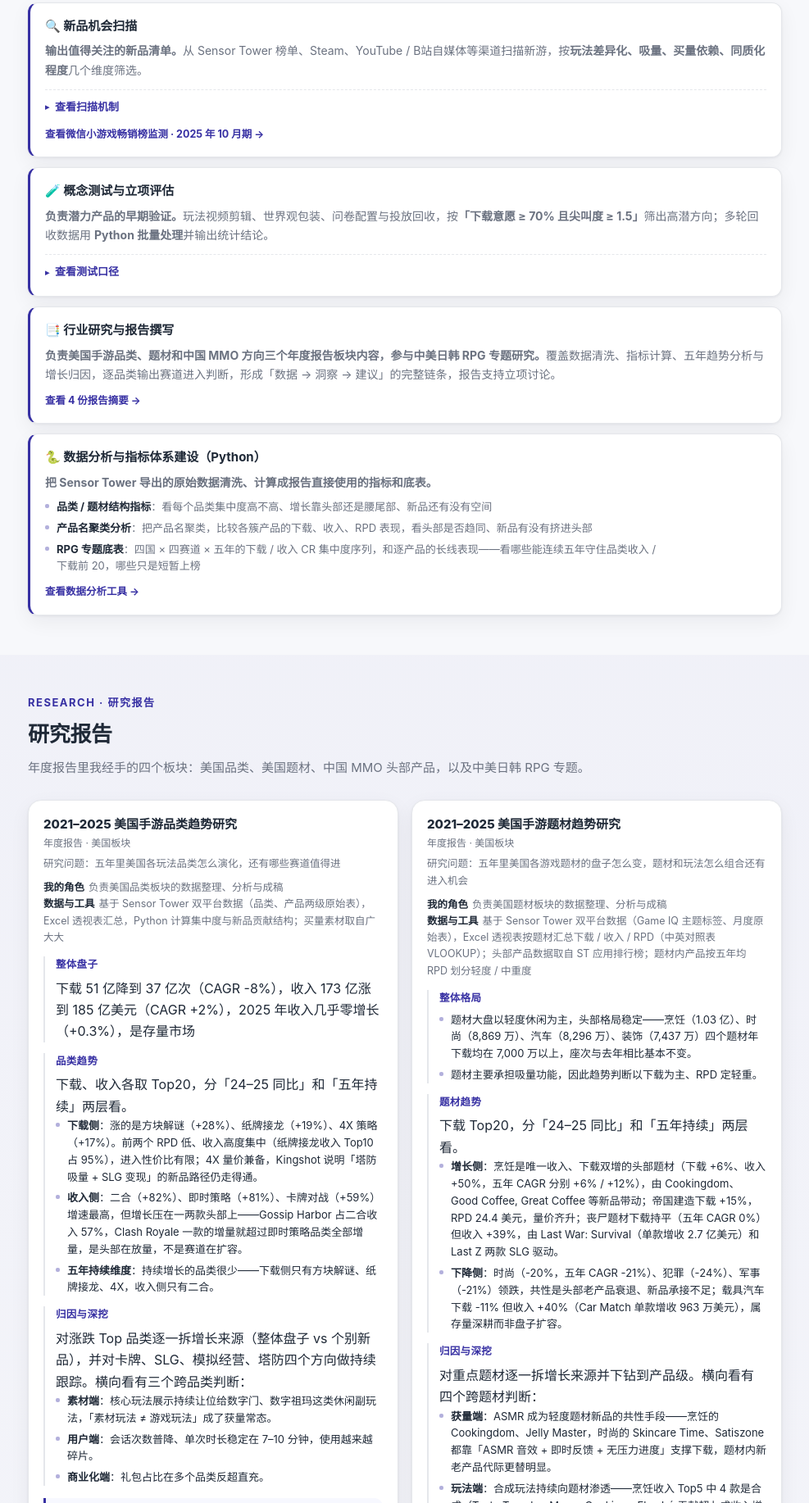
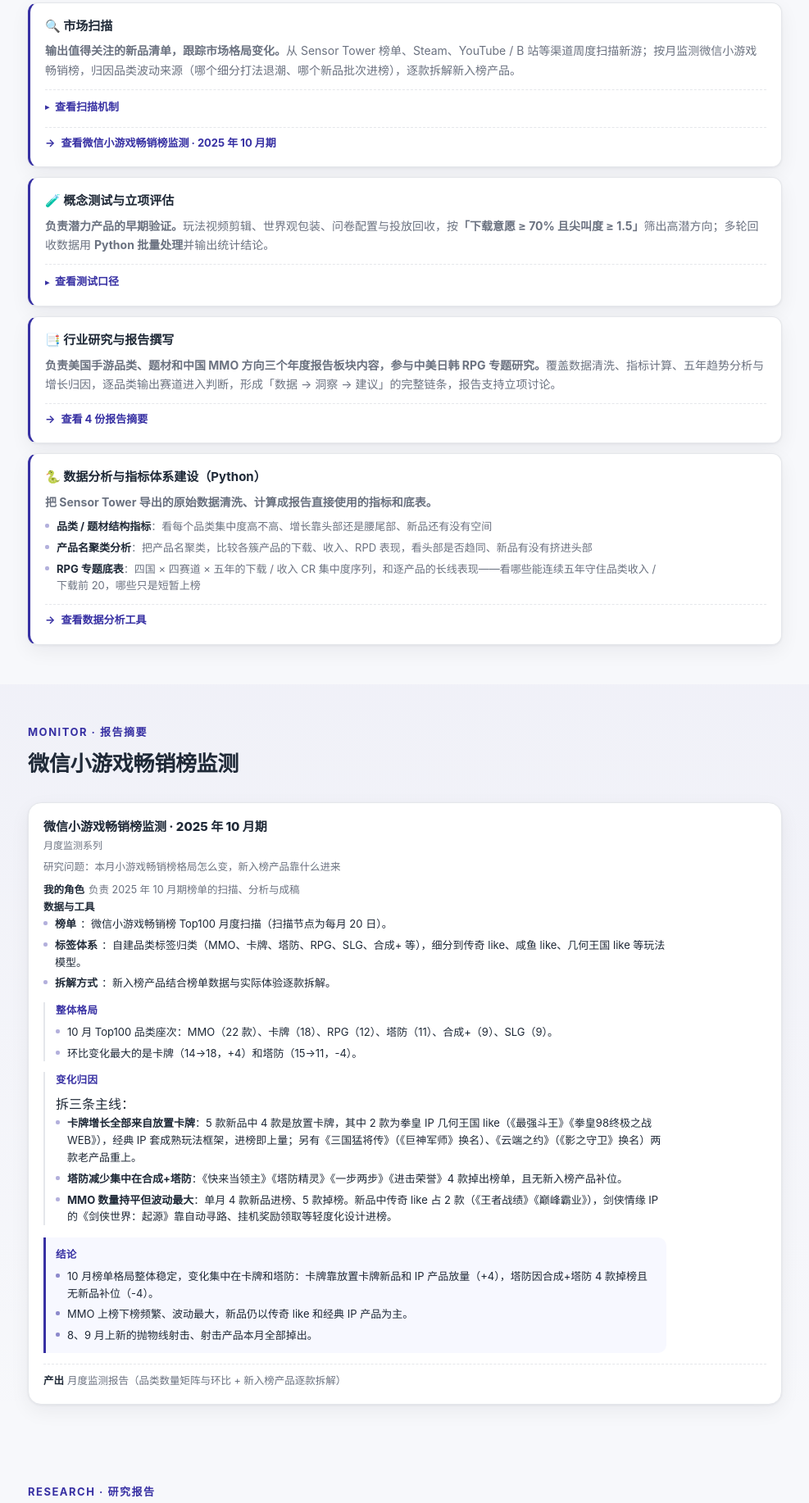
Before and after one commit to han-wangze/hanwangze, a plain HTML site: page experience-cyou.html in a window 1280 px wide. Shown: the part 451-2285 px from the top of the page at 82% size, without its empty margins (146-1133 px from the left). Drawn offline with Linux system fonts and the light colour scheme.

Commit message:
结构：首页实习卡并成 3 行 + 月报分区上移改名 + 职责卡入口条统一外观
用户六条要求，全部落盘。

- 首页实习卡：4 行 → **3 行**，把「新品扫描」「榜单监测」并成一行「市场扫描」（周度扫描 ST 榜单 /
  Steam / YouTube / B 站新游 + 月度扫描微信小游戏畅销榜），顺序改为 市场扫描 → 概念测试 →
  行业研究与数据分析。
- 职责卡①：由「新品机会扫描」改称「**市场扫描**」，正文换成新文案（输出值得关注的新品清单、
  跟踪市场格局变化；周度扫新游 + 按月监测榜单单，归因波动来源并逐款拆解新入榜产品）。
- 月报分区：删掉「月榜监测独立于年度报告…」说明；不再叫「常态化监测」→ k 标签「Monitor · 报告摘要」、
  h2「微信小游戏畅销榜监测」（期次留给报告卡自己显示，避免重复）；整段**上移到研究报告之前**，
  并重排 `.alt` 背景交替（role / monitor(alt) / reports / tools(alt) / stack）。
- **入口条统一外观**：原先卡①②是「展开条」（虚线 + ▸）、卡①③④是「跳转条」（裸链接 + 手写 →），
  四张卡之间也不统一。现改为共用一套：同 13px / 同虚线上边框 / 同内边距，只靠左侧标记区分
  ▸ 展开、→ 跳转；`.go` 里手写的「 →」删除，改由 CSS ::before 生成（11px 下太细，调到 13px）。
- meta 描述里残留的「新品机会扫描」一并改成「市场扫描」。

⚠️ 副作用一处：卡①新正文未含「按玩法差异化、吸量、买量依赖、同质化程度四个维度筛选」——
而这四词正是上一轮按用户要求加粗的；照新文案落盘后它们从卡①正文消失（下拉第 3 条里仍有）。
已提示用户，等他决定是否补回。

校验：portfolio_qa.py 通过；_ctx_check.py 145 项全过（新增 5 条断言）；两个文本镜像重跑；
出图 4 张核对。未推送，线上仍为 56eded7。

```diff
--- a/experience-cyou.html
+++ b/experience-cyou.html
@@ -4,7 +4,7 @@
 <meta charset="UTF-8" />
 <meta name="viewport" content="width=device-width, initial-scale=1.0" />
 <title>战略分析实习 · 搜狐畅游 | 韩王泽</title>
-<meta name="description" content="搜狐畅游战略分析实习（2025.11–2026.02）：新品机会扫描、概念测试与立项评估、行业研究与报告撰写、数据分析与指标体系建设（Python）。" />
+<meta name="description" content="搜狐畅游战略分析实习（2025.11–2026.02）：市场扫描、概念测试与立项评估、行业研究与报告撰写、数据分析与指标体系建设（Python）。" />
 <meta name="author" content="韩王泽" />
 <link rel="icon" href="favicon.svg" type="image/svg+xml" />
 <link rel="icon" href="favicon.ico" sizes="32x32" />
@@ -15,7 +15,7 @@
 <meta property="og:site_name" content="韩王泽 · 个人主页" />
 <meta property="og:locale" content="zh_CN" />
 <meta property="og:title" content="战略分析实习 · 搜狐畅游 | 韩王泽" />
-<meta property="og:description" content="新品机会扫描、概念测试与立项评估、行业研究与报告撰写、数据分析与指标体系建设（Python）。" />
+<meta property="og:description" content="市场扫描、概念测试与立项评估、行业研究与报告撰写、数据分析与指标体系建设（Python）。" />
 <meta property="og:url" content="https://han-wangze.github.io/hanwangze/experience-cyou.html" />
 <meta property="og:image" content="https://han-wangze.github.io/hanwangze/og.png" />
 <meta property="og:image:width" content="1200" />
@@ -23,7 +23,7 @@
 <meta property="og:image:alt" content="韩王泽个人主页：教育经历、实习经历与项目作品" />
 <meta name="twitter:card" content="summary_large_image" />
 <meta name="twitter:title" content="战略分析实习 · 搜狐畅游 | 韩王泽" />
-<meta name="twitter:description" content="新品机会扫描、概念测试与立项评估、行业研究与报告撰写、数据分析与指标体系建设（Python）。" />
+<meta name="twitter:description" content="市场扫描、概念测试与立项评估、行业研究与报告撰写、数据分析与指标体系建设（Python）。" />
 <meta name="twitter:image" content="https://han-wangze.github.io/hanwangze/og.png" />
 <style>
   :root{
@@ -212,8 +212,11 @@
   .reports.wide{grid-template-columns:1fr}
   /* 09-25 结构改造：分区版式（职责卡只做导航；报告/工具升级为分区） */
   .rq{font-size:12.5px;color:var(--muted);margin-top:6px}
-  .role .go{display:inline-block;margin-top:11px;font-size:12.5px;font-weight:700;color:var(--primary)}
-  .role .go:hover{text-decoration:underline}
+  /* 职责卡里的「入口条」：展开（▸）与跳转（→）共用一套外观，只靠左侧标记区分 */
+  .role .go{display:flex;align-items:center;gap:7px;margin-top:12px;padding:8px 0 2px;
+    border-top:1px dashed var(--line);font-size:13px;font-weight:700;color:var(--primary)}
+  .role .go::before{content:"\2192";font-size:13px;line-height:1}
+  .role .go:hover{opacity:.78}
   /* 阅读宽度：长文不再跑满 960px（两列卡自然窄，宽卡与工具卡靠这条收住） */
   .blk,.bul{max-width:760px}
   /* codecard 摘要行：一句话跟在脚本名同行，过长省略号截断 */
@@ -296,8 +299,8 @@
     </div>
     <div class="roles">
       <div class="role" id="r-scan">
-        <div class="h">🔍 新品机会扫描</div>
-        <div class="d"><b>输出值得关注的新品清单。</b>从 Sensor Tower 榜单、Steam、YouTube / B站自媒体等渠道扫描新游，按<b>玩法差异化、吸量、买量依赖、同质化程度</b>几个维度筛选。</div>
+        <div class="h">🔍 市场扫描</div>
+        <div class="d"><b>输出值得关注的新品清单，跟踪市场格局变化。</b>从 Sensor Tower 榜单、Steam、YouTube / B 站等渠道周度扫描新游；按月监测微信小游戏畅销榜，归因品类波动来源（哪个细分打法退潮、哪个新品批次进榜），逐款拆解新入榜产品。</div>
         <details class="expand" id="scan-src">
           <summary>查看扫描机制</summary>
           <div class="ebody">
@@ -308,7 +311,7 @@
             </ul>
           </div>
         </details>
-        <a class="go" href="#monitor">查看微信小游戏畅销榜监测 · 2025 年 10 月期 →</a>
+        <a class="go" href="#monitor">查看微信小游戏畅销榜监测 · 2025 年 10 月期</a>
       </div>
       <div class="role" id="r-concept">
         <div class="h">🧪 概念测试与立项评估</div>
@@ -327,19 +330,43 @@
       <div class="role" id="r-report">
         <div class="h">📑 行业研究与报告撰写</div>
         <div class="d"><b>负责美国手游品类、题材和中国 MMO 方向三个年度报告板块内容，参与中美日韩 RPG 专题研究。</b>覆盖数据清洗、指标计算、五年趋势分析与增长归因，逐品类输出赛道进入判断，形成「数据 → 洞察 → 建议」的完整链条，报告支持立项讨论。</div>
-        <a class="go" href="#reports">查看 4 份报告摘要 →</a>
+        <a class="go" href="#reports">查看 4 份报告摘要</a>
       </div>
       <div class="role" id="r-data">
         <div class="h">🐍 数据分析与指标体系建设（Python）</div>
         <div class="d"><b>把 Sensor Tower 导出的原始数据清洗、计算成报告直接使用的指标和底表。</b><ul class="bul"><li><b>品类 / 题材结构指标</b>：看每个品类集中度高不高、增长靠头部还是腰尾部、新品还有没有空间</li><li><b>产品名聚类分析</b>：把产品名聚类，比较各簇产品的下载、收入、RPD 表现，看头部是否趋同、新品有没有挤进头部</li><li><b>RPG 专题底表</b>：四国 × 四赛道 × 五年的下载 / 收入 CR 集中度序列，和逐产品的长线表现——看哪些能连续五年守住品类收入 / 下载前 20，哪些只是短暂上榜</li></ul></div>
-        <a class="go" href="#tools">查看数据分析工具 →</a>
+        <a class="go" href="#tools">查看数据分析工具</a>
       </div>
     </div>
   </div>
 </section>
 
-<!-- ============ 02 研究报告 ============ -->
-<section id="reports" class="alt">
+<!-- ============ 02 微信小游戏月报摘要 ============ -->
+<section id="monitor" class="alt">
+  <div class="wrap">
+    <div class="sec-head">
+      <div class="k">Monitor · 报告摘要</div>
+      <h2>微信小游戏畅销榜监测</h2>
+    </div>
+    <div class="reports wide">
+      <div class="rcard" id="r-minigame">
+        <div class="rt">微信小游戏畅销榜监测 · 2025 年 10 月期</div>
+        <div class="rm">月度监测系列</div>
+        <div class="rq">研究问题：本月小游戏畅销榜格局怎么变，新入榜产品靠什么进来</div>
+        <div class="meta-row"><b>我的角色</b>负责 2025 年 10 月期榜单的扫描、分析与成稿<br><b>数据与工具</b><ul class="bul"><li><b>榜单</b>：微信小游戏畅销榜 Top100 月度扫描（扫描节点为每月 20 日）。</li><li><b>标签体系</b>：自建品类标签归类（MMO、卡牌、塔防、RPG、SLG、合成+ 等），细分到传奇 like、咸鱼 like、几何王国 like 等玩法模型。</li><li><b>拆解方式</b>：新入榜产品结合榜单数据与实际体验逐款拆解。</li></ul></div>
+
+
+        <div class="blk"><div class="bt">整体格局</div><ul class="bul"><li>10 月 Top100 品类座次：MMO（22 款）、卡牌（18）、RPG（12）、塔防（11）、合成+（9）、SLG（9）。</li><li>环比变化最大的是卡牌（14→18，+4）和塔防（15→11，-4）。</li></ul></div>
+        <div class="blk"><div class="bt">变化归因</div>拆三条主线：<ul class="bul"><li><b>卡牌增长全部来自放置卡牌</b>：5 款新品中 4 款是放置卡牌，其中 2 款为拳皇 IP 几何王国 like（《最强斗王》《拳皇98终极之战WEB》），经典 IP 套成熟玩法框架，进榜即上量；另有《三国猛将传》（《巨神军师》换名）、《云端之约》（《影之守卫》换名）两款老产品重上。</li><li><b>塔防减少集中在合成+塔防</b>：《快来当领主》《塔防精灵》《一步两步》《进击荣誉》4 款掉出榜单，且无新入榜产品补位。</li><li><b>MMO 数量持平但波动最大</b>：单月 4 款新品进榜、5 款掉榜。新品中传奇 like 占 2 款（《王者战绩》《巅峰霸业》），剑侠情缘 IP 的《剑侠世界：起源》靠自动寻路、挂机奖励领取等轻度化设计进榜。</li></ul></div>
+        <div class="blk key"><div class="bt">结论</div><ul class="bul"><li>10 月榜单格局整体稳定，变化集中在卡牌和塔防：卡牌靠放置卡牌新品和 IP 产品放量（+4），塔防因合成+塔防 4 款掉榜且无新品补位（-4）。</li><li>MMO 上榜下榜频繁、波动最大，新品仍以传奇 like 和经典 IP 产品为主。</li><li>8、9 月上新的抛物线射击、射击产品本月全部掉出。</li></ul></div>
+        <div class="foot-line"><b>产出</b>月度监测报告（品类数量矩阵与环比 + 新入榜产品逐款拆解）</div>
+      </div>
+    </div>
+  </div>
+</section>
+
+<!-- ============ 03 研究报告 ============ -->
+<section id="reports">
   <div class="wrap">
     <div class="sec-head">
       <div class="k">Research · 研究报告</div>
@@ -401,31 +428,6 @@
         <div class="blk"><div class="bt">细分赛道</div>按「规模—集中度—头部粘性—进入路径」拆四条：<ul class="bul"><li><b>MMORPG</b>：四国下载 2025 年齐创五年新低，付费能力分化极端——韩日 RPD 55 美元以上，中国仅 23 美元左右。头部固化：中国收入 CR10 为 60%、韩国 71%，且除《逆水寒》《冒险岛：枫之传说》外，新品几乎无法在收入 Top10 维持满两年。可行路径是怀旧 IP + 数值轻度化。</li><li><b>放置 RPG</b>：四条赛道中近年唯一还有过增长的（美日韩 2024 年见顶、2025 年小幅回落）。韩国下载量最大（3,220 万），日本 RPD 最高；收入集中度也最高——中国 CR10 达 84%。爆款生命周期极短（韩国《菇勇者传说》收入一年跌 90%），怀旧 IP 是跨市场验证过的确定性打法（冒险岛 Idle 在美日韩同时进榜）。</li><li><b>卡牌 RPG</b>：日本 RPD 42.6 美元、四国最高，中国不足 15 美元、最低。老牌 IP 粘性接近事实垄断：美国《RAID》连续五年收入榜首，日本《FGO》22–25 年连续榜首；韩国 2025 年靠重制 IP《七骑士 Re:BIRTH》（RPD 46.3 美元）拉动回升。美日韩进入难度都大，建议止步于差异化题材观察。</li><li><b>开放世界</b>：高门槛、高风险，无顶级研发配置不建议进入——《原神》之后五年仅 7 个项目熬到上线、其中 2 款速死，没熬过研发期的项目是这个数量的数十倍。存活路径只有两条：《鸣潮》式挖掘未被满足的需求，或《燕云十六声》《无限暖暖》式切入差异化人群，共同前提是顶尖美术与玩作品质，且获量靠营销与社媒自传播而非买量。</li></ul></div>
         <div class="blk key"><div class="bt">结论</div><ul class="bul"><li><b>可关注</b>——放置 RPG（差异化吸量题材 + 怀旧 IP 矩阵）、中韩 MMORPG（怀旧 IP + 轻度化）。</li><li><b>谨慎</b>——卡牌 RPG（头部 IP 粘性垄断，美日韩均不宜正面进入）。</li><li><span class="hl">不建议——开放世界</span>（研发资源门槛决定这不是选题问题，是禀赋问题）。</li></ul></div>
         <div class="foot-line"><b>产出</b>独立研究报告（四国 RPG 市场底表 + 赛道 × 国家矩阵分析 + 分赛道进入建议）</div>
-      </div>
-    </div>
-  </div>
-</section>
-
-<!-- ============ 03 常态化监测 ============ -->
-<section id="monitor">
-  <div class="wrap">
-    <div class="sec-head">
-      <div class="k">Monitor · 常态化监测</div>
-      <h2>常态化监测</h2>
-      <p>月榜监测独立于年度报告：每月固定节点扫描一次，跟踪品类格局与环比波动。</p>
-    </div>
-    <div class="reports wide">
-      <div class="rcard" id="r-minigame">
-        <div class="rt">微信小游戏畅销榜监测 · 2025 年 10 月期</div>
-        <div class="rm">月度监测系列</div>
-        <div class="rq">研究问题：本月小游戏畅销榜格局怎么变，新入榜产品靠什么进来</div>
-        <div class="meta-row"><b>我的角色</b>负责 2025 年 10 月期榜单的扫描、分析与成稿<br><b>数据与工具</b><ul class="bul"><li><b>榜单</b>：微信小游戏畅销榜 Top100 月度扫描（扫描节点为每月 20 日）。</li><li><b>标签体系</b>：自建品类标签归类（MMO、卡牌、塔防、RPG、SLG、合成+ 等），细分到传奇 like、咸鱼 like、几何王国 like 等玩法模型。</li><li><b>拆解方式</b>：新入榜产品结合榜单数据与实际体验逐款拆解。</li></ul></div>
-
-
-        <div class="blk"><div class="bt">整体格局</div><ul class="bul"><li>10 月 Top100 品类座次：MMO（22 款）、卡牌（18）、RPG（12）、塔防（11）、合成+（9）、SLG（9）。</li><li>环比变化最大的是卡牌（14→18，+4）和塔防（15→11，-4）。</li></ul></div>
-        <div class="blk"><div class="bt">变化归因</div>拆三条主线：<ul class="bul"><li><b>卡牌增长全部来自放置卡牌</b>：5 款新品中 4 款是放置卡牌，其中 2 款为拳皇 IP 几何王国 like（《最强斗王》《拳皇98终极之战WEB》），经典 IP 套成熟玩法框架，进榜即上量；另有《三国猛将传》（《巨神军师》换名）、《云端之约》（《影之守卫》换名）两款老产品重上。</li><li><b>塔防减少集中在合成+塔防</b>：《快来当领主》《塔防精灵》《一步两步》《进击荣誉》4 款掉出榜单，且无新入榜产品补位。</li><li><b>MMO 数量持平但波动最大</b>：单月 4 款新品进榜、5 款掉榜。新品中传奇 like 占 2 款（《王者战绩》《巅峰霸业》），剑侠情缘 IP 的《剑侠世界：起源》靠自动寻路、挂机奖励领取等轻度化设计进榜。</li></ul></div>
-        <div class="blk key"><div class="bt">结论</div><ul class="bul"><li>10 月榜单格局整体稳定，变化集中在卡牌和塔防：卡牌靠放置卡牌新品和 IP 产品放量（+4），塔防因合成+塔防 4 款掉榜且无新品补位（-4）。</li><li>MMO 上榜下榜频繁、波动最大，新品仍以传奇 like 和经典 IP 产品为主。</li><li>8、9 月上新的抛物线射击、射击产品本月全部掉出。</li></ul></div>
-        <div class="foot-line"><b>产出</b>月度监测报告（品类数量矩阵与环比 + 新入榜产品逐款拆解）</div>
       </div>
     </div>
   </div>
```
Also changed, not shown: index.html (+2 -3 lines).
